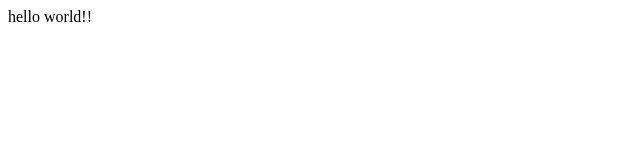
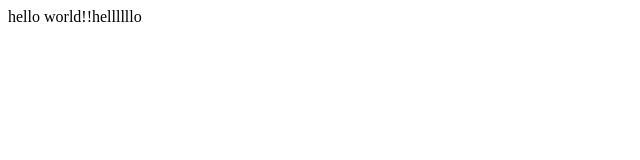
Before and after one commit to tarikkeser/https---github.com-tarikkeser-web.markup.assignment, a plain HTML site: page index.html in a window 1280 px wide. Shown: the full height of the page, 0-640 px from the left. Drawn offline with Linux system fonts and the light colour scheme.

Commit message:
second commit

```diff
--- a/index.html
+++ b/index.html
@@ -6,6 +6,6 @@
     <title>Document</title>
 </head>
 <body>
-    hello world!!
+    hello world!!hellllllo
 </body>
 </html>
```
